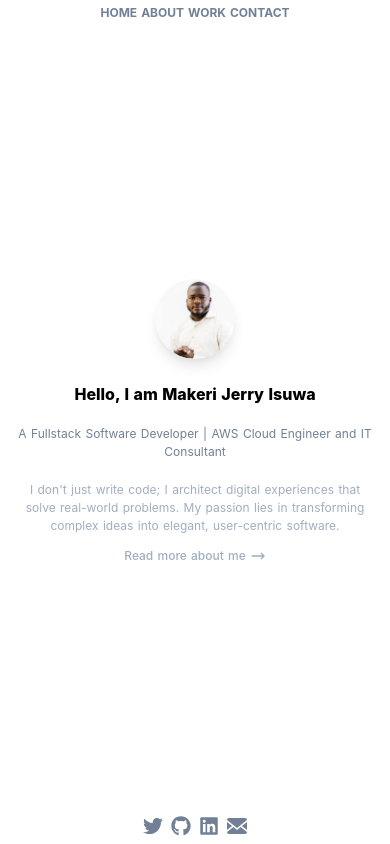
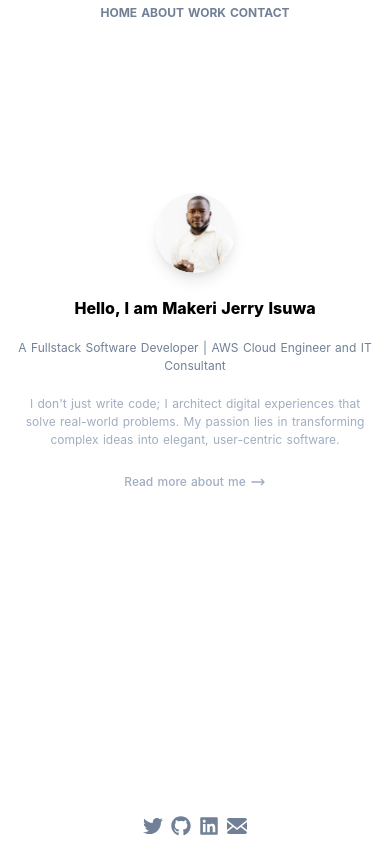
Before and after one commit to jerryisuwamakeri/portfolio-v1, a Nuxt app: page / in a window 390 px wide. Built offline with nearby package versions, Linux system fonts and the light colour scheme.

Commit message:
Increase spacing between Read more link and footer icons

```diff
--- a/pages/index.vue
+++ b/pages/index.vue
@@ -1,5 +1,5 @@
 <template>
-  <div class="min-h-screen flex flex-col justify-center items-center text-center px-2 sm:px-4 md:px-6 lg:px-0 pt-14 pb-14 sm:pt-16 md:pt-20 md:pb-0" style="width: 100%; box-sizing: border-box; overflow-x: hidden;">
+  <div class="min-h-screen flex flex-col justify-center items-center text-center px-2 sm:px-4 md:px-6 lg:px-0 pt-14 pb-32 sm:pb-20 md:pt-20 md:pb-0" style="width: 100%; box-sizing: border-box; overflow-x: hidden;">
     <div class="flex justify-center py-1 absolute top-0 left-0 right-0" style="width: 100%; box-sizing: border-box; overflow: hidden;">
       <menu-links />
     </div>
@@ -11,7 +11,7 @@
       <h3 class="text-base sm:text-xl md:text-2xl lg:text-4xl font-extrabold leading-snug break-words mt-6 sm:mt-4" style="word-wrap: break-word; overflow-wrap: break-word;">Hello, I am Makeri Jerry Isuwa</h3>
       <p class="text-xs sm:text-sm md:text-base lg:text-lg text-gray-600 mt-5 sm:mt-3 md:mt-4 break-words" style="word-wrap: break-word; overflow-wrap: break-word;">A Fullstack Software Developer | AWS Cloud Engineer and IT Consultant</p>
       <p class="text-xs sm:text-sm md:text-sm lg:text-base text-gray-500 mt-5 sm:mt-3 md:mt-4 px-1 break-words" style="word-wrap: break-word; overflow-wrap: break-word;">I don't just write code; I architect digital experiences that solve real-world problems. My passion lies in transforming complex ideas into elegant, user-centric software.</p>
-      <nuxt-link class="text-xs sm:text-sm font-medium inline-flex items-center justify-center text-gray-500 mt-3 sm:mt-4 md:mt-6 hover:text-gray-700 transition-colors" :to="{ name: 'about'}" style="flex-wrap: wrap;">
+      <nuxt-link class="text-xs sm:text-sm font-medium inline-flex items-center justify-center text-gray-500 mt-6 sm:mt-5 md:mt-6 mb-8 sm:mb-6 hover:text-gray-700 transition-colors" :to="{ name: 'about'}" style="flex-wrap: wrap;">
         Read more about me
         <svg class="h-4 w-4 ml-1 flex-shrink-0" fill="none" stroke-linecap="round" stroke-linejoin="round" stroke-width="2" viewBox="0 0 24 24" stroke="currentColor"><path d="M17 8l4 4m0 0l-4 4m4-4H3"></path></svg>
       </nuxt-link>
```
